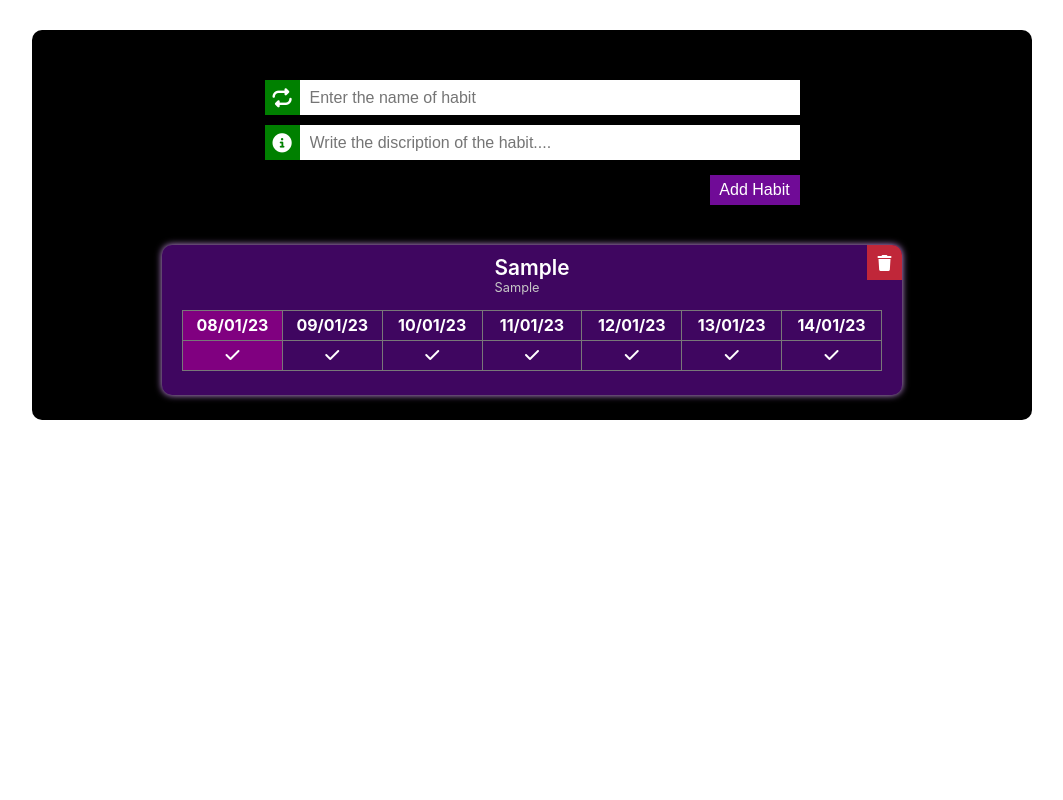
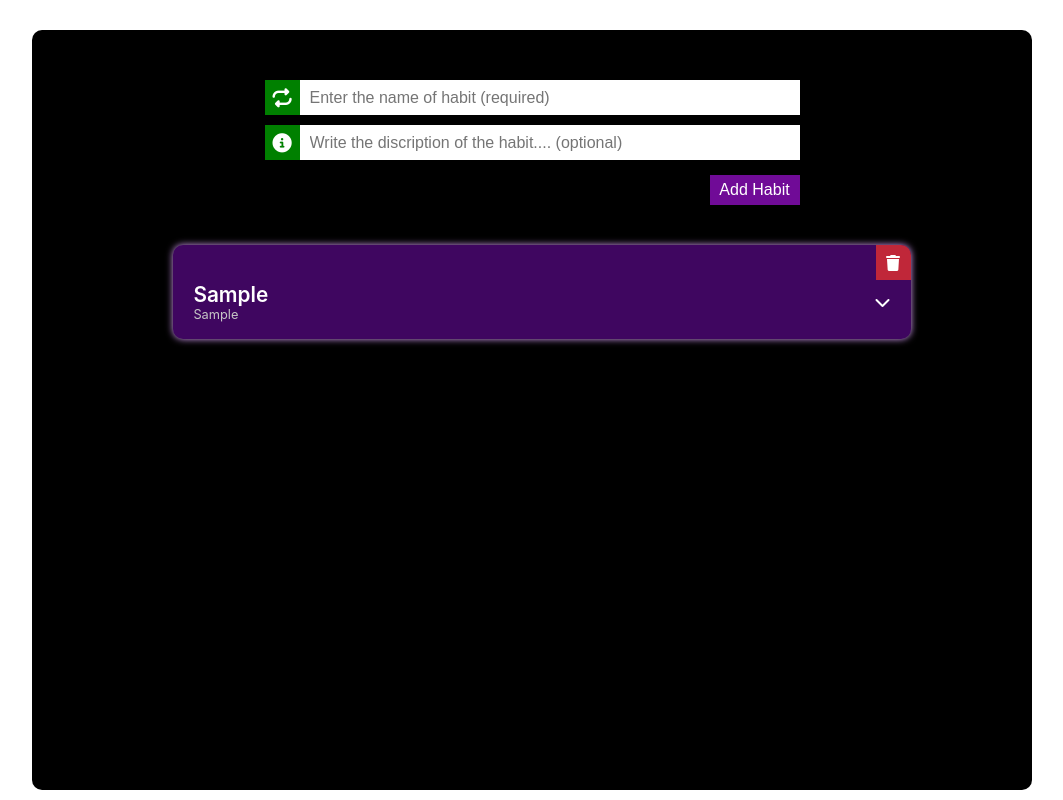
Before and after one commit to Kishlaya1999/habit-tracker, a React (Create React App) app: page / in a window 1280 px wide. Both pictures are taken after typing "Sample", "Sample" into the empty fields and a click on the button "Add Habit". Shown: the whole page, without its empty margins (108-1171 px from the left). Built offline with nearby package versions, Linux system fonts and the light colour scheme.

Commit message:
layout changed and some other features added

```diff
--- a/src/App.css
+++ b/src/App.css
@@ -28,6 +28,7 @@
 
 .main-container {
   width: 1000px;
+  height: 95vh;
   background-color: var(--primary);
   position: relative;
   inset: 0;
@@ -93,18 +94,41 @@
   font-size: 1rem;
 }
 
+.list-of-habits-container {
+  width: 76%;
+}
+
 .list-of-habits {
   background-color: var(--secondary);
   color: white;
   border-radius: 10px;
-/*   width: 98%; */
+  width: 100%;
+  /* height: 265px; */
   margin: 10px;
   padding: 10px 20px;
   box-shadow: 0 0 7px var(--habit-shadow);
   display: flex;
   align-items: center;
   position: relative;
-  flex-direction:column;
+  flex-direction: column;
+}
+
+.name-and-icon {
+  display: flex;
+  align-items: center;
+  justify-content: space-between;
+  width: 100%;
+  margin-top: 20px;
+}
+
+.accordion-icon {
+  cursor: pointer;
+}
+
+.habit-details {
+  display: flex;
+  flex-direction: column;
+  margin: 7px 0;
 }
 
 .habit-name {
@@ -122,6 +146,7 @@
 } */
 
 
+
 .seven-days-of-week table {
   border-collapse: collapse;
   width: 100%;
@@ -136,13 +161,13 @@ td {
   text-align: center;
 }
 
-.seven-days-of-week th {
+/* .seven-days-of-week th {
   width: 100px;
 }
 
 .seven-days-of-week td {
   width: 100px;
-}
+} */
 
 .seven-days-of-week td .done {
   color: hsl(120deg 100% 39%);
@@ -164,7 +189,7 @@ td {
   display: flex;
   flex-wrap: wrap;
   align-items: center;
-  height: 90px;
+  /* height: 90px; */
   width: 700px;
   align-self: flex-end;
 }
@@ -178,7 +203,7 @@ td {
   align-items: center;
   justify-content: center;
   margin: 0 0 0 7px;
-  position:absolute;
-  top:0;
-  right:0;
+  position: absolute;
+  top: 0;
+  right: 0;
 }
--- a/src/components/HabitContainer.js
+++ b/src/components/HabitContainer.js
@@ -17,9 +17,10 @@ function HabitContainer() {
 
 	// This funciton will run on clicking Add Habit button
 	const addYourHabitOnClick = () => {
-		if (habit === "" || description === "") {
+		// if any of the input field is empty then
+		if (habit === "") {
 			// alert("Please fill both input fields and then add the habit");
-			toast.error("Please fill both input fields and then add the habit", {
+			toast.error("Please fill name of the habit to add it in the list", {
 				position: "top-right",
 				autoClose: 5000,
 				hideProgressBar: false,
@@ -46,81 +47,27 @@ function HabitContainer() {
 			return date;
 		}
 
-		function Next7Days() {
-			var today = new Date();
-			var oneDayAfter = new Date(today);
-			var twoDaysAfter = new Date(today);
-			var threeDaysAfter = new Date(today);
-			var fourDaysAfter = new Date(today);
-			var fiveDaysAfter = new Date(today);
-			var sixDaysAfter = new Date(today);
-
-			oneDayAfter.setDate(today.getDate() + 1);
-			twoDaysAfter.setDate(today.getDate() + 2);
-			threeDaysAfter.setDate(today.getDate() + 3);
-			fourDaysAfter.setDate(today.getDate() + 4);
-			fiveDaysAfter.setDate(today.getDate() + 5);
-			sixDaysAfter.setDate(today.getDate() + 6);
-
-			var result0 = formatDate(today);
-			var result1 = formatDate(oneDayAfter);
-			var result2 = formatDate(twoDaysAfter);
-			var result3 = formatDate(threeDaysAfter);
-			var result4 = formatDate(fourDaysAfter);
-			var result5 = formatDate(fiveDaysAfter);
-			var result6 = formatDate(sixDaysAfter);
-
-			var result = [result0, result1, result2, result3, result4, result5, result6];
-			return result;
+		// Get today's date
+		const today = new Date();
+		let next21daysArray = [];
+		let dates = [];
+		// Loop through the next 21 days and print the date
+		for (let i = 0; i < 21; i++) {
+			const nextDate = new Date();
+			nextDate.setDate(today.getDate() + i);
+			// console.log(nextDate.toDateString());
+			let formatedDate = formatDate(nextDate);
+			next21daysArray.push(formatedDate);
+			let currentDate = { date: next21daysArray[i], status: "none" };
+			dates.push(currentDate);
 		}
-
-		// This function is responsible for returning the array of last 7 day dates
-		// function Last7Days() {
-		// 	// Creating 7 variables for 7 days; At this point all the variables is assigned as today's date
-		// 	var today = new Date();
-		// 	var oneDayAgo = new Date(today);
-		// 	var twoDaysAgo = new Date(today);
-		// 	var threeDaysAgo = new Date(today);
-		// 	var fourDaysAgo = new Date(today);
-		// 	var fiveDaysAgo = new Date(today);
-		// 	var sixDaysAgo = new Date(today);
-
-		// 	// setDate is responsible for setting up the appropriate value for last 6 days
-		// oneDayAgo.setDate(today.getDate() - 1);
-		// twoDaysAgo.setDate(today.getDate() - 2);
-		// threeDaysAgo.setDate(today.getDate() - 3);
-		// fourDaysAgo.setDate(today.getDate() - 4);
-		// fiveDaysAgo.setDate(today.getDate() - 5);
-		// sixDaysAgo.setDate(today.getDate() - 6);
-
-		// 	// formatting the date accordingly as we want in our project
-		// 	var result0 = formatDate(today);
-		// 	var result1 = formatDate(oneDayAgo);
-		// 	var result2 = formatDate(twoDaysAgo);
-		// 	var result3 = formatDate(threeDaysAgo);
-		// 	var result4 = formatDate(fourDaysAgo);
-		// 	var result5 = formatDate(fiveDaysAgo);
-		// 	var result6 = formatDate(sixDaysAgo);
-
-		// 	// Creating the array of last 7 days and returing it
-		// 	var result = [result0, result1, result2, result3, result4, result5, result6];
-		// 	return result;
-		// }
 
 		// Creating the habit object with all the info which is required for creating different functionalities
 		let habitToBeAdded = {
 			id: Date.now(),
 			title: habit,
 			description: description,
-			dates: [
-				{ date: Next7Days()[0], status: "none" },
-				{ date: Next7Days()[1], status: "none" },
-				{ date: Next7Days()[2], status: "none" },
-				{ date: Next7Days()[3], status: "none" },
-				{ date: Next7Days()[4], status: "none" },
-				{ date: Next7Days()[5], status: "none" },
-				{ date: Next7Days()[6], status: "none" },
-			],
+			dates: dates,
 		};
 		// Setting up the habit and discription state to empty string so that input box can get empty
 		setHabit("");
@@ -150,7 +97,7 @@ function HabitContainer() {
 							onChange={(e) => setHabit(e.target.value)}
 							value={habit}
 							type="text"
-							placeholder="Enter the name of habit"
+							placeholder="Enter the name of habit (required)"
 						/>
 					</div>
 					<div className="input-bar">
@@ -161,11 +108,13 @@ function HabitContainer() {
 							onChange={(e) => setDescription(e.target.value)}
 							value={description}
 							type="text"
-							placeholder="Write the discription of the habit...."
+							placeholder="Write the discription of the habit.... (optional)"
 						/>
 					</div>
 					<button onClick={addYourHabitOnClick}>Add Habit</button>
 				</section>
+				<div className="list-of-habits-container">
+
 					{/* using map funciton to display all the habits added till now */}
 					{data.map((habit, index) => {
 						// here habit is the object which contains the id, title, discription, dates
@@ -180,6 +129,7 @@ function HabitContainer() {
 							/>
 						);
 					})}
+				</div>
 			</div>
 			<ToastContainer
 				position="top-right"
--- a/src/components/Habits.js
+++ b/src/components/Habits.js
@@ -1,6 +1,6 @@
 /** @format */
 
-import React, { useEffect, useRef } from "react";
+import React, { useEffect, useState } from "react";
 // importing the useDispatch hook so that the reducer can be dispatched with data to change the state
 import { useDispatch } from "react-redux";
 // importing the deleteHabit and updateStatus reducers [function] from habitSlice
@@ -11,44 +11,52 @@ import "react-toastify/dist/ReactToastify.css";
 function Habits({ habitName, habitDiscription, habitStatus, habitId }) {
 	// We are getting habitName, habitDiscription, habitStatus, habitId as props from parent component i.e HabitContainer
 
+	const [isVisible, setIsVisible] = useState(false);
 	// using useDispatch hoot for dispatching data form the UI to redux store so that state can be updated accordingly
 	// data which is begin send is known as payload and redux store can access the data
 	const dispatch = useDispatch();
 
-	const tableHeadRow = useRef();
-	const tableStatusRow = useRef();
-
 	useEffect(() => {
 		// Code for highlighting the current date and its status
 		const dates = document.getElementsByClassName("dates");
+		const dateArray = Object.values(dates).map((date) =>
+			Number(date.innerHTML.split("/")[0])
+		);
 		const today = new Date();
 		const todayDate = today.getDate();
-		const dateArray = Object.values(dates).map((date) => date.textContent);
-		// console.log(dateArray);
-		const onlyDateArray = dateArray.map((date) => Number(date.slice(0, 2)));
-		// console.log(onlyDateArray.indexOf(todayDate));
-		tableHeadRow.current.children[onlyDateArray.indexOf(todayDate)].style.background =
-			"purple";
-		tableStatusRow.current.children[onlyDateArray.indexOf(todayDate)].style.background =
-			"purple";
+		if (dates.length > 0) {
 
-		// const dateArray = dates.map((date) => date.textContent);
-		// console.log(dateArray);
-	}, []);
+			const indexOfTodaysDateInDatesArray = dateArray.indexOf(todayDate);
+			dates[indexOfTodaysDateInDatesArray].style.backgroundColor = "purple";
+
+			const dateStatus = document.getElementsByClassName("date-status");
+			dateStatus[indexOfTodaysDateInDatesArray].style.backgroundColor = "purple";
+
+		}
+
+	}, [isVisible]);
 
 	// This function is executed when any of the dates status has to be changed i.e none,done,fail
 	const updateCompleteStatus = (e) => {
-		// console.log(e.target.getAttribute("data-date"));
-		// constructing the data object for updating the status of the date selected
+		// Restricting user to select future dates
+		let clickedFullDate = e.target.getAttribute("data-date");
+		console.log(clickedFullDate.split("/"));
+		let clickedMonth = Number(clickedFullDate.split("/")[1]);
+		let clickedDate = Number(clickedFullDate.split("/")[0]);
+		let todayDate = new Date();
 
-		// console.log(Number(e.target.getAttribute("data-date").split("/")[0]));
-		// let todayDate = new Date();
-		// console.log(todayDate.getDate());
-
-		let clickedDate = Number(e.target.getAttribute("data-date").split("/")[0]);
-		let todayDate = new Date();
-		if (clickedDate > todayDate.getDate()) {
-			// alert("You can only change for current date. Not for future dates");
+		if (clickedMonth > todayDate.getMonth() + 1) {
+			toast.error("You can only change for current and past dates. Not for future dates", {
+				position: "top-right",
+				autoClose: 5000,
+				hideProgressBar: false,
+				closeOnClick: true,
+				pauseOnHover: false,
+				draggable: true,
+				theme: "dark",
+			});
+			return;
+		} else if (clickedDate > todayDate.getDate()) {
 			toast.error("You can only change for current and past dates. Not for future dates", {
 				position: "top-right",
 				autoClose: 5000,
@@ -60,6 +68,7 @@ function Habits({ habitName, habitDiscription, habitStatus, habitId }) {
 			});
 			return;
 		}
+		// constructing the data object for updating the status of the date selected
 		const data = {
 			date: e.target.getAttribute("data-date"),
 			id: habitId,
@@ -71,44 +80,149 @@ function Habits({ habitName, habitDiscription, habitStatus, habitId }) {
 
 	return (
 		<div className="list-of-habits">
+			<div className="name-and-icon">
 				<div className="habit-details">
 					<div className="habit-name">{habitName}</div>
 					<div className="habit-description">{habitDiscription}</div>
 				</div>
+				<div className="accordion-icon" onClick={() => setIsVisible(!isVisible)}>
+					<i class={`fa-solid ${isVisible ? "fa-chevron-up" : "fa-chevron-down"}`}></i>
+				</div>
+			</div>
+
+			{isVisible && (
 				<div className="seven-days-of-week">
 					<table>
 						<thead>
-						<tr ref={tableHeadRow}>
+							<tr>
 								{/* displaying the dates of the Last 7 day */}
-							{Object.values(habitStatus).map((date, index) => (
+								{Object.values(habitStatus).map((date, index) => {
+									if (index < 7) {
+										return (
 											<th key={index} className="dates">
 												{habitStatus[index].date}
 											</th>
-							))}
+										);
+									}
+								})}
 							</tr>
 						</thead>
 						<tbody>
-						<tr ref={tableStatusRow}>
+							<tr>
 								{/* Displaying the habit status of the last 7 day */}
-							{Object.values(habitStatus).map((date, index) => (
+								{Object.values(habitStatus).map((date, index) => {
+									if (index < 7) {
+										return (
 											<td
 												key={index}
 												onClick={updateCompleteStatus}
-									data-date={habitStatus[index].date}>
+												data-date={habitStatus[index].date}
+												className="date-status">
 												{/* displaying the none, done or fail icon accoring to the state */}
-									{habitStatus[index].status === "none" ? (
-										<i className="fa-solid fa-check"></i>
-									) : habitStatus[index].status === "done" ? (
+												{habitStatus[index].status ===
+													"none" ? (
+													<i class="fa-solid fa-minus"></i>
+												) : habitStatus[index].status ===
+													"done" ? (
 													<i className="fa-solid fa-circle-check done"></i>
 												) : (
 													<i className="fa-solid fa-circle-xmark fail"></i>
 												)}
 											</td>
-							))}
+										);
+									}
+								})}
+							</tr>
+						</tbody>
+					</table>
+					<table>
+						<thead>
+							<tr>
+								{/* displaying the dates of the Last 7 day */}
+								{Object.values(habitStatus).map((date, index) => {
+									if (index >= 7 && index < 14) {
+										return (
+											<th key={index} className="dates">
+												{habitStatus[index].date}
+											</th>
+										);
+									}
+								})}
+							</tr>
+						</thead>
+						<tbody>
+							<tr>
+								{/* Displaying the habit status of the last 7 day */}
+								{Object.values(habitStatus).map((date, index) => {
+									if (index >= 7 && index < 14) {
+										return (
+											<td
+												key={index}
+												onClick={updateCompleteStatus}
+												data-date={habitStatus[index].date}
+												className="date-status">
+												{/* displaying the none, done or fail icon accoring to the state */}
+												{habitStatus[index].status ===
+													"none" ? (
+													<i class="fa-solid fa-minus"></i>
+												) : habitStatus[index].status ===
+													"done" ? (
+													<i className="fa-solid fa-circle-check done"></i>
+												) : (
+													<i className="fa-solid fa-circle-xmark fail"></i>
+												)}
+											</td>
+										);
+									}
+								})}
+							</tr>
+						</tbody>
+					</table>
+					<table>
+						<thead>
+							<tr>
+								{/* displaying the dates of the Last 7 day */}
+								{Object.values(habitStatus).map((date, index) => {
+									if (index >= 14) {
+										return (
+											<th key={index} className="dates">
+												{habitStatus[index].date}
+											</th>
+										);
+									}
+								})}
+							</tr>
+						</thead>
+						<tbody>
+							<tr>
+								{/* Displaying the habit status of the last 7 day */}
+								{Object.values(habitStatus).map((date, index) => {
+									if (index >= 14) {
+										return (
+											<td
+												key={index}
+												onClick={updateCompleteStatus}
+												data-date={habitStatus[index].date}
+												className="date-status">
+												{/* displaying the none, done or fail icon accoring to the state */}
+												{habitStatus[index].status ===
+													"none" ? (
+													<i class="fa-solid fa-minus"></i>
+												) : habitStatus[index].status ===
+													"done" ? (
+													<i className="fa-solid fa-circle-check done"></i>
+												) : (
+													<i className="fa-solid fa-circle-xmark fail"></i>
+												)}
+											</td>
+										);
+									}
+								})}
 							</tr>
 						</tbody>
 					</table>
 				</div>
+			)}
 			{/* Delete button for deleting a habit */}
 			{/* dispatching deleteHabit reducer with habitId as payload so that the selected habit can be deleted */}
 			<div onClick={() => dispatch(deleteHabit(habitId))} className="delete-btn">
```
Lines whose indentation alone changed are shown as unchanged.
